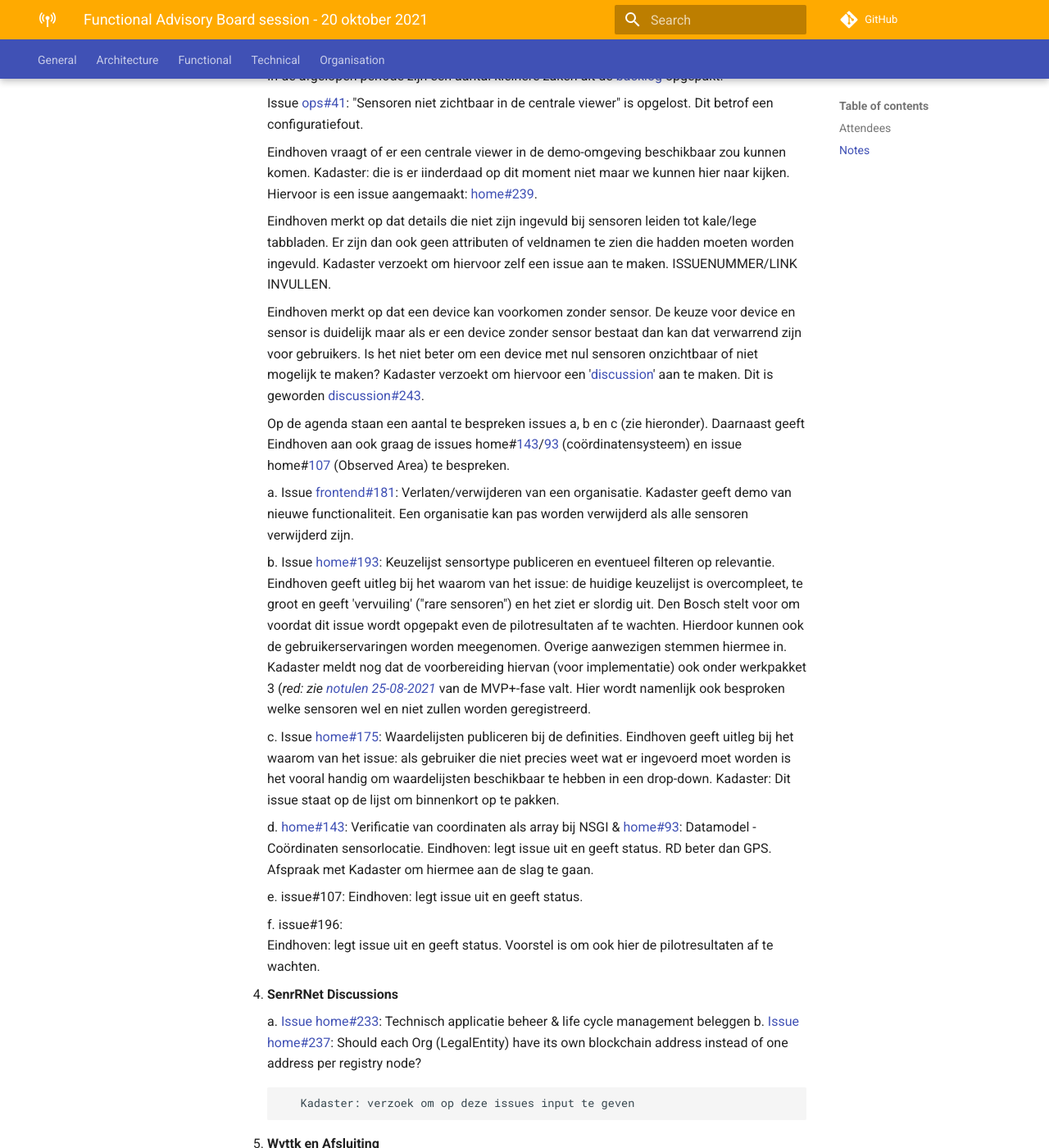
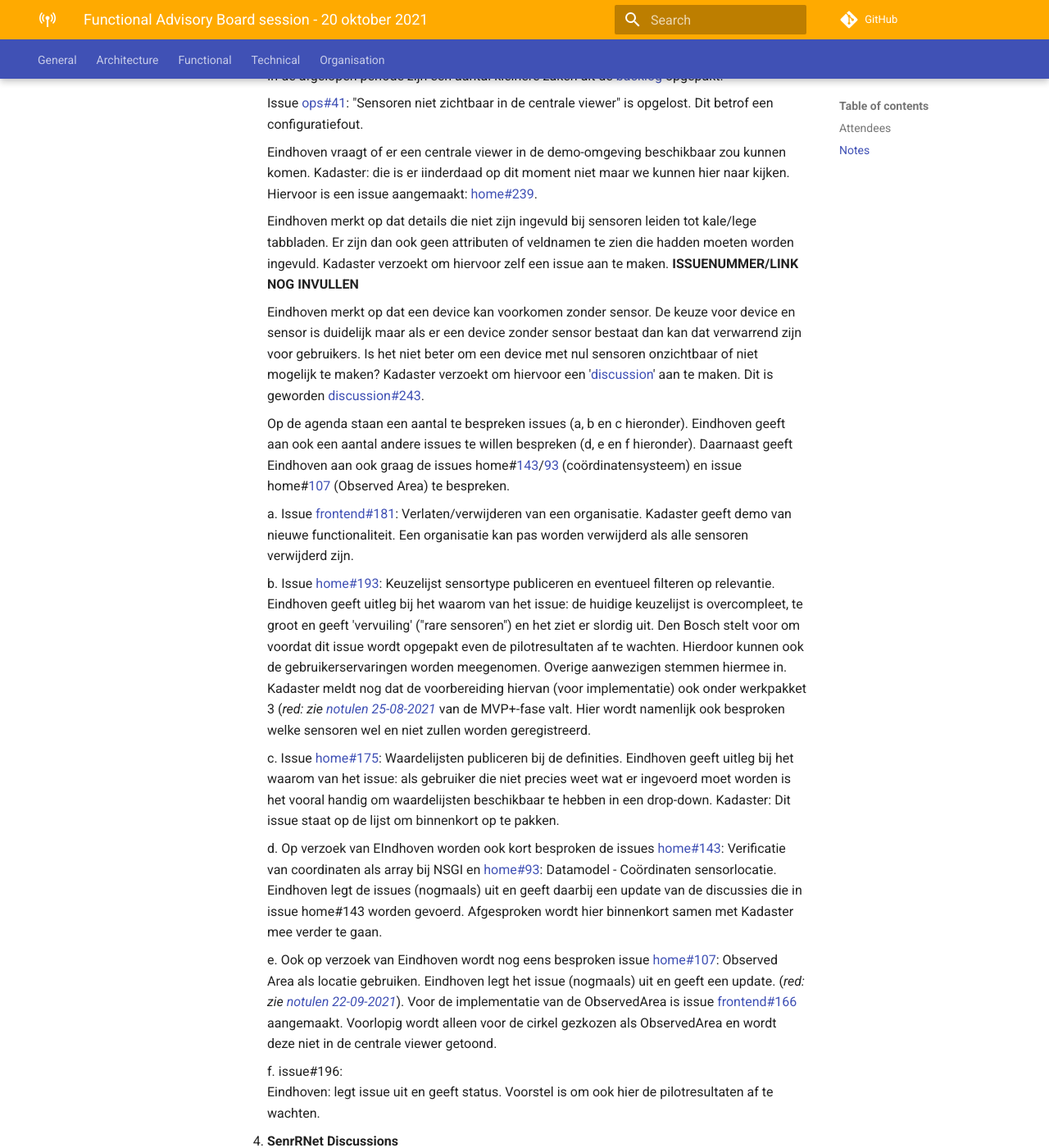
Before and after one commit to kadaster-labs/sensrnet-home, an MkDocs documentation site: the page built from docs/notes/2021-10-20-FAB-notes.md, in a window 1280 px wide and 1400 px high, scrolled down 1528 px. Shown: the whole window at 82% size. Built offline with MkDocs 1.6.1 and Material for MkDocs 9.7.7, drawn with Linux system fonts in a browser that asks for light colours; comment, search, counter and statistics services are not loaded.

Commit message:
Update 2021-10-20-FAB-notes.md

```diff
--- a/docs/notes/2021-10-20-FAB-notes.md
+++ b/docs/notes/2021-10-20-FAB-notes.md
@@ -45,11 +45,11 @@ Onderwerpen:
 
      Eindhoven vraagt of er een centrale viewer in de demo-omgeving beschikbaar zou kunnen komen. Kadaster: die is er iinderdaad op dit moment niet maar we kunnen hier naar kijken. Hiervoor is een issue aangemaakt: [home#239](https://github.com/kadaster-labs/sensrnet-home/issues/239).
 
-     Eindhoven merkt op dat details die niet zijn ingevuld bij sensoren leiden tot kale/lege tabbladen. Er zijn dan ook geen attributen of veldnamen te zien die hadden moeten worden ingevuld. Kadaster verzoekt om hiervoor zelf een issue aan te maken. ISSUENUMMER/LINK INVULLEN.
+     Eindhoven merkt op dat details die niet zijn ingevuld bij sensoren leiden tot kale/lege tabbladen. Er zijn dan ook geen attributen of veldnamen te zien die hadden moeten worden ingevuld. Kadaster verzoekt om hiervoor zelf een issue aan te maken. **ISSUENUMMER/LINK NOG INVULLEN**
 
      Eindhoven merkt op dat een device kan voorkomen zonder sensor. De keuze voor device en sensor is duidelijk maar als er een device zonder sensor bestaat dan kan dat verwarrend zijn voor gebruikers. Is het niet beter om een device met nul sensoren onzichtbaar of niet mogelijk te maken? Kadaster verzoekt om hiervoor een '[discussion](https://github.com/kadaster-labs/sensrnet-home/discussions)' aan te maken. Dit is geworden [discussion#243](https://github.com/kadaster-labs/sensrnet-home/discussions/243).
 
-     Op de agenda staan een aantal te bespreken issues a, b en c (zie hieronder). Daarnaast geeft Eindhoven aan ook graag de issues home#[143](https://github.com/kadaster-labs/sensrnet-home/issues/143)/[93](https://github.com/kadaster-labs/sensrnet-home/issues/93) (coördinatensysteem) en issue home#[107](https://github.com/kadaster-labs/sensrnet-home/issues/107) (Observed Area) te bespreken.
+     Op de agenda staan een aantal te bespreken issues (a, b en c hieronder). Eindhoven geeft aan ook een aantal andere issues te willen bespreken (d, e en f hieronder). Daarnaast geeft Eindhoven aan ook graag de issues home#[143](https://github.com/kadaster-labs/sensrnet-home/issues/143)/[93](https://github.com/kadaster-labs/sensrnet-home/issues/93) (coördinatensysteem) en issue home#[107](https://github.com/kadaster-labs/sensrnet-home/issues/107) (Observed Area) te bespreken.
 
      a. Issue [frontend#181](https://github.com/kadaster-labs/sensrnet-frontend/issues/181): Verlaten/verwijderen van een organisatie. Kadaster geeft demo van nieuwe functionaliteit. Een organisatie kan pas worden verwijderd als alle sensoren verwijderd zijn.
 
@@ -57,10 +57,9 @@ Onderwerpen:
 
      c. Issue [home#175](https://github.com/kadaster-labs/sensrnet-home/issues/175): Waardelijsten publiceren bij de definities. Eindhoven geeft uitleg bij het waarom van het issue: als gebruiker die niet precies weet wat er ingevoerd moet worden is het vooral handig om waardelijsten beschikbaar te hebben in een drop-down. Kadaster: Dit issue staat op de lijst om binnenkort op te pakken.
 
-     d. [home#143](https://github.com/kadaster-labs/sensrnet-home/issues/143): Verificatie van coordinaten als array bij NSGI & [home#93](https://github.com/kadaster-labs/sensrnet-home/issues/93): Datamodel - Coördinaten sensorlocatie. Eindhoven: legt issue uit en geeft status. RD beter dan GPS. Afspraak met Kadaster om hiermee aan de slag te gaan.
+     d. Op verzoek van EIndhoven worden ook kort besproken de issues [home#143](https://github.com/kadaster-labs/sensrnet-home/issues/143): Verificatie van coordinaten als array bij NSGI en [home#93](https://github.com/kadaster-labs/sensrnet-home/issues/93): Datamodel - Coördinaten sensorlocatie. Eindhoven legt de issues (nogmaals) uit en geeft daarbij een update van de discussies die in issue home#143 worden gevoerd. Afgesproken wordt hier binnenkort samen met Kadaster mee verder te gaan.
 
-     e. issue#107:
-        Eindhoven: legt issue uit en geeft status.
+     e. Ook op verzoek van Eindhoven wordt nog eens besproken issue [home#107](https://github.com/kadaster-labs/sensrnet-home/issues/107): Observed Area als locatie gebruiken. Eindhoven legt het issue (nogmaals) uit en geeft een update. (_red: zie [notulen 22-09-2021](https://kadaster-labs.github.io/sensrnet-home/notes/2021-09-22-FAB-notes/)_). Voor de implementatie van de ObservedArea is issue [frontend#166](https://github.com/kadaster-labs/sensrnet-registry-frontend/issues/166) aangemaakt. Voorlopig wordt alleen voor de cirkel gezkozen als ObservedArea en wordt deze niet in de centrale viewer getoond.
 
      f. issue#196:
         Eindhoven: legt issue uit en geeft status. Voorstel is om ook hier de pilotresultaten af te wachten.
```
